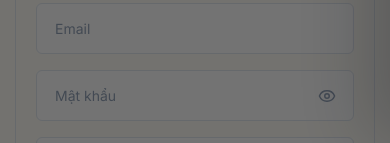
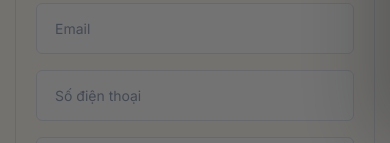
Before and after one commit to MyDuyen1111/LiveHealth, a React (Vite) app in the folder frontend/: page /register in a window 390 px wide. Shown: the part 701-844 px from the top of the page. Built offline with nearby package versions, Linux system fonts and the light colour scheme; no server answers.

Commit message:
feat: add phone number field to registration form and map it to user profile

```diff
--- a/frontend/src/pages/Register.jsx
+++ b/frontend/src/pages/Register.jsx
@@ -20,6 +20,7 @@ const Register = () => {
   const [firstName, setFirstName] = useState('');
   const [lastName, setLastName] = useState('');
   const [email, setEmail] = useState('');
+  const [phone, setPhone] = useState('');
   const [password, setPassword] = useState('');
   const [confirmPw, setConfirmPw] = useState('');
   const [acceptedTerms, setAcceptedTerms] = useState(false);
@@ -52,6 +53,7 @@ const Register = () => {
       firstName: firstName.trim(),
       lastName: lastName.trim(),
       email: email.trim(),
+      phone: phone.trim(),
       password,
       reEnterPassword: confirmPw,
       acceptedTerms,
@@ -160,6 +162,16 @@ const Register = () => {
                   />
                 </div>
 
+                <div className="auth-field">
+                  <input
+                    type="tel"
+                    placeholder={t('checkout.phone')}
+                    value={phone}
+                    onChange={e => { setPhone(e.target.value); setError(''); }}
+                    required
+                  />
+                </div>
+
                 <div className="auth-field auth-field-pw">
                   <input
                     type={showPw ? 'text' : 'password'}
```
Also changed, not shown: 2 other files (tests, documents, lock files or other folders).
